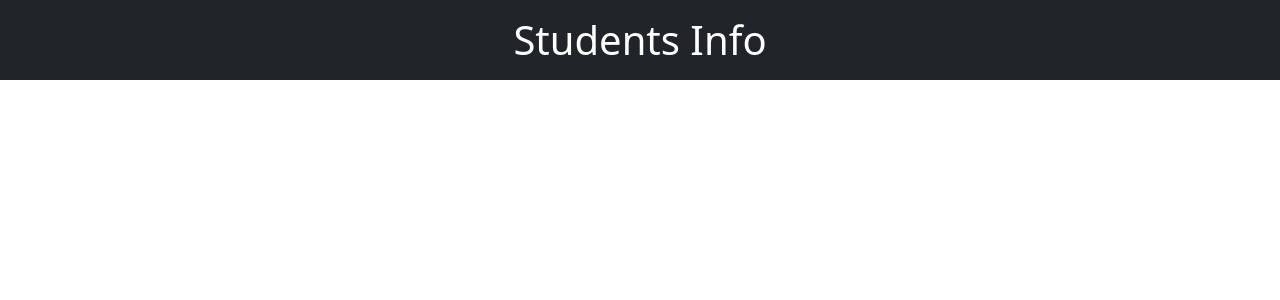
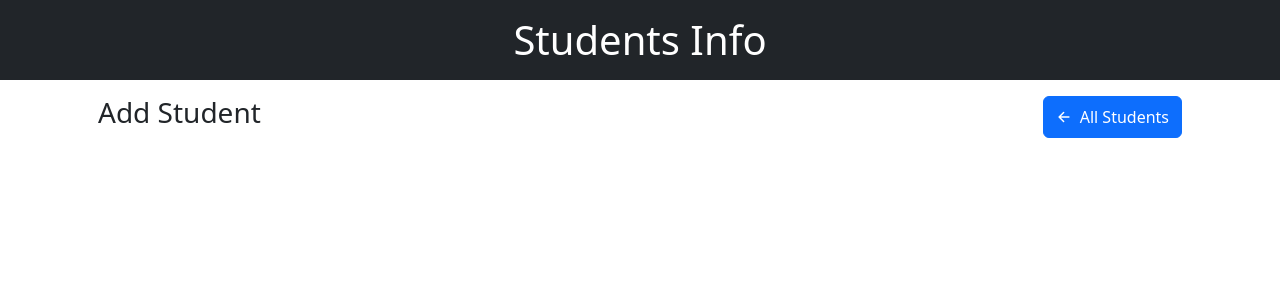
Before and after one commit to Shikat-Mahmud/students_react_frontend, a React (Vite) app: page /add_student in a window 1280 px wide. Before the commit this address had no page. Shown: the top 300 px of the page. Built offline with nearby package versions, Linux system fonts and the light colour scheme.

Commit message:
add student file added

```diff
--- a/src/App.jsx
+++ b/src/App.jsx
@@ -2,6 +2,7 @@ import 'bootstrap/dist/css/bootstrap.min.css';
 import Students from './components/Students';
 import { Route, Routes } from 'react-router-dom';
 import StudentDetails from './components/StudentDetails';
+import AddStudent from './components/AddStudent';
 
 function App() {
 
@@ -13,6 +14,7 @@ function App() {
       <Routes>
         <Route path='/' element={<Students/>} />
         <Route path='/details/:id' element={<StudentDetails/>} />
+        <Route path='/add_student' element={<AddStudent/>} />
       </Routes>
     </>
   )
--- /dev/null
+++ b/src/components/AddStudent.jsx
@@ -0,0 +1,19 @@
+import React from 'react'
+import { IoArrowBackOutline } from 'react-icons/io5'
+
+const AddStudent = () => {
+    return (
+        <div className="container">
+            <div className="m-3 d-flex justify-content-between">
+                <h3>
+                    Add Student
+                </h3>
+                <a href='/' className='btn btn-primary d-flex align-items-center'>
+                    <IoArrowBackOutline className='me-2' /> All Students
+                </a>
+            </div>
+        </div>
+    )
+}
+
+export default AddStudent
--- a/src/components/Students.jsx
+++ b/src/components/Students.jsx
@@ -23,7 +23,7 @@ const Students = () => {
                 <h3>
                     All Students
                 </h3>
-                <a href='/' className='btn btn-primary d-flex align-items-center'>
+                <a href='/add_student' className='btn btn-primary d-flex align-items-center'>
                     <FaPlus className='me-2' /> Add Students
                 </a>
             </div>
```
